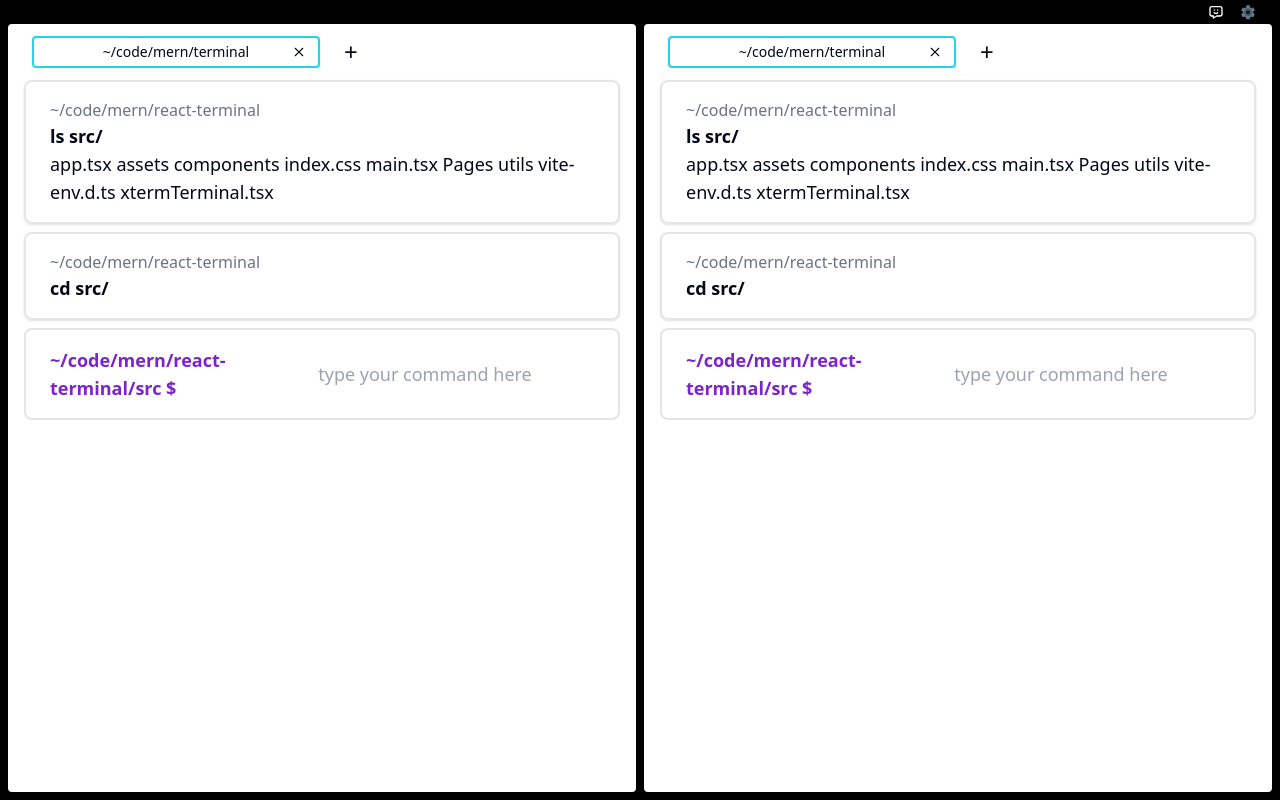
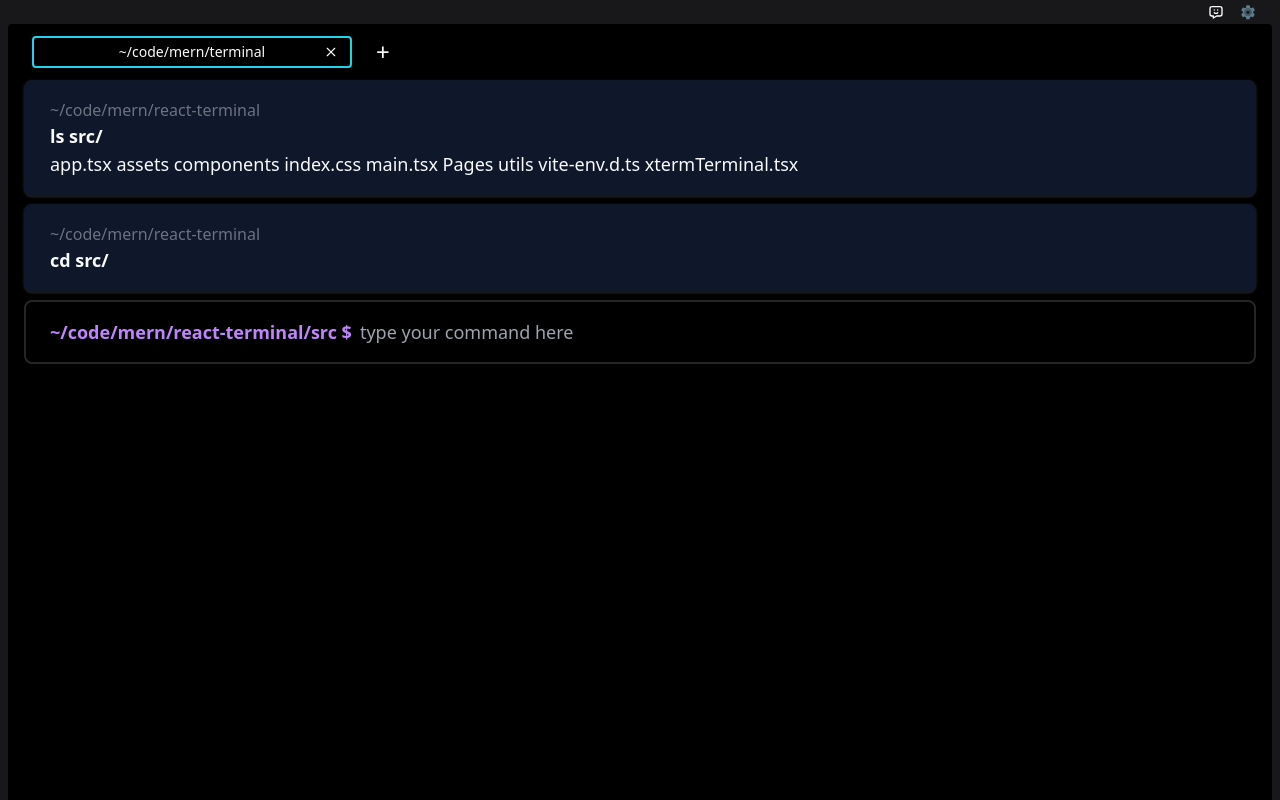
Before and after one commit to ParthKapoor-dev/react-terminal, a React (Vite) app: page / in a window 1280 px wide. Built offline with nearby package versions, Linux system fonts and the light colour scheme.

Commit message:
Phase-1 <NearCompleted>

```diff
--- a/src/DummyData/initialApp.tsx
+++ b/src/DummyData/initialApp.tsx
@@ -41,32 +41,32 @@ export const initialApp: Section[] = [
                     // }
                 ]
             },
-            {
-                type: "editor",
-                metadata: {
-                    id: 1002,
-                },
-                data: [
-                    {
-                        tabId: 1,
-                        name: "~/code/mern/terminal",
-                        type : "terminal",
-                        blocks: [
-                            {
-                                id: 1,
-                                location: "~/code/mern/react-terminal",
-                                input: "ls src/",
-                                output: "app.tsx   assets   components   index.css   main.tsx   Pages   utils   vite-env.d.ts   xtermTerminal.tsx",
-                            },
-                            {
-                                id: 2,
-                                location: "~/code/mern/react-terminal",
-                                input: "cd src/",
-                            },
-                        ]
-                    }
-                ]
-            },
+            // {
+            //     type: "editor",
+            //     metadata: {
+            //         id: 1002,
+            //     },
+            //     data: [
+            //         {
+            //             tabId: 1,
+            //             name: "~/code/mern/terminal",
+            //             type : "terminal",
+            //             blocks: [
+            //                 {
+            //                     id: 1,
+            //                     location: "~/code/mern/react-terminal",
+            //                     input: "ls src/",
+            //                     output: "app.tsx   assets   components   index.css   main.tsx   Pages   utils   vite-env.d.ts   xtermTerminal.tsx",
+            //                 },
+            //                 {
+            //                     id: 2,
+            //                     location: "~/code/mern/react-terminal",
+            //                     input: "cd src/",
+            //                 },
+            //             ]
+            //         }
+            //     ]
+            // },
         ]
     }
 ]
--- a/src/Pages/ChatBotPage.tsx
+++ b/src/Pages/ChatBotPage.tsx
@@ -1,14 +1,28 @@
+import { useState } from "react";
 import ChatBlock from "../components/chatBot/chatBlock";
 import ChatInput from "../components/chatBot/chatInput";
+import { updateType } from "../types/app";
 import { BlockProps, TabProps } from "../types/Tabs";
+import Splits from "../components/Split";
 
 interface ChatBotScreenProps extends TabProps {
     addChats: (newChats: BlockProps) => void
+    addChild: (Tab: TabProps, type: updateType) => void
 }
-export default function ChatbotPage({  blocks , addChats }: ChatBotScreenProps) {
+export default function ChatbotPage({ blocks, addChats, addChild }: ChatBotScreenProps) {
+
+    const [dragover, setDragover] = useState<boolean>(false);
+
+    function handleDragOver() {
+        setDragover(true);
+    }
+
+    function handleDragLeave() {
+        setDragover(false);
+    }
 
     return (
-        <div className="h-[96vh] w-full overflow-hidden">
+        <div className="h-[96vh] w-full overflow-hidden relative" onDragOver={handleDragOver} onDragLeave={handleDragLeave}>
             <div className="flex flex-col bg-white dark:bg-black h-full rounded py-2 px-4 overflow-scroll">
 
                 <div className="text-2xl font-semibold mb-2">
@@ -23,6 +37,8 @@ export default function ChatbotPage({  blocks , addChats }: ChatBotScreenProps)
 
                 <ChatInput addChats={addChats} />
             </div>
+            <Splits dragover={dragover} setDragover={setDragover} addChild={addChild} />
+
         </div>
     )
 }
--- a/src/Pages/EditorScreen.tsx
+++ b/src/Pages/EditorScreen.tsx
@@ -3,20 +3,21 @@ import { BlockProps, TabProps } from "../types/Tabs";
 import TerminalPage from "./TerminalPage";
 import ChatbotPage from "./ChatBotPage";
 import TabBar from "../components/TabBar";
-import { addBlock, addTabs, checkTabTime, deleteTab, onDragOver, onDrop } from "../actions/editorPageActions";
 import { cn } from "../utils/cn";
+import { addBlock, addChild, addTabs, checkTabTime, deleteChild, deleteTab, onDragOver, onDrop } from "../actions/editorPageActions";
+import { Section, updateType } from "../types/app";
 
 interface EditorScreenProps {
     Tabs: TabProps[],
     setTabs: React.Dispatch<any>
+    setChildren(update: updateType, child?: Section): void
 }
 
-export default function EditorScreen({ Tabs, setTabs }: EditorScreenProps) {
+export default function EditorScreen({ Tabs, setTabs, setChildren }: EditorScreenProps) {
     const [currentTab, setCurrentTab] = useState<TabProps>(Tabs[0]);
     const [dragover, setDragover] = useState<Boolean>(false);
 
     useEffect(() => {
-
         const lastTab = Tabs[Tabs.length - 1];
         if (checkTabTime(lastTab) < 1000)
             setCurrentTab(lastTab);
@@ -24,43 +25,52 @@ export default function EditorScreen({ Tabs, setTabs }: EditorScreenProps) {
             setCurrentTab(Tabs.find(tab => tab.tabId === currentTab.tabId) || Tabs[0]);
     }, [Tabs]);
 
-    const handleAddTabs = (newTab: TabProps) => addTabs(Tabs, setTabs, newTab);
-
-    const handleDelTab = (tabId: number) => deleteTab(tabId, Tabs, setTabs, setCurrentTab);
-
+    const handleAddTabs = (newTab: TabProps) =>
+        addTabs(Tabs, setTabs, newTab);
+    const handleDelTab = (tabId: number) =>
+        deleteTab(tabId, Tabs, setTabs, setCurrentTab, setChildren);
+    const handleDragLeave = () =>
+        setDragover(false);
     const handleAddBlock = (newBlock: BlockProps) =>
         addBlock(Tabs, currentTab, newBlock, setTabs)
-
     const handleDragOver = (event: React.DragEvent<HTMLDivElement>) =>
         onDragOver(event, setDragover);
-
     const handleDrop = (event: React.DragEvent<HTMLDivElement>) =>
         onDrop(event, handleAddTabs, setDragover);
-
-    const handleDragLeave = () => setDragover(false);
-
+    const handleAddChild = (Tab: TabProps, type: updateType) =>
+        addChild(Tab, setChildren, type);
+    const handleDelChild = () =>
+        deleteChild(setChildren);
 
     return (
-        <div className={"h-[96vh] w-full overflow-hidden relative"}
-            onDragOver={handleDragOver} onDrop={handleDrop} onDragLeave={handleDragLeave}>
-            <div className="flex flex-col bg-white dark:bg-black h-full p-2 overflow-scroll rounded">
+        <div className={"h-full w-full min-h-1/3 min-w-1/3 flex-grow basis-0 overflow-hidden relative"}>
+            <div className="flex flex-col bg-white dark:bg-black h-full w-full p-2 rounded">
                 <TabBar
                     addTabs={handleAddTabs}
                     Tabs={Tabs}
                     currentTab={currentTab}
                     setCurrentTab={setCurrentTab}
                     deleteTab={handleDelTab}
+                    onDragOver={handleDragOver}
+                    onDrop={handleDrop}
+                    onDragLeave={handleDragLeave}
+                    deleteChild={handleDelChild}
+
                 />
 
                 {currentTab.type == 'terminal' ? (
                     <TerminalPage
                         {...currentTab}
                         addBlock={handleAddBlock}
+                        addChild={handleAddChild}
+                        deleteTab={handleDelTab}
                     />
                 ) : (
                     <ChatbotPage
                         {...currentTab}
                         addChats={handleAddBlock}
+                        addChild={handleAddChild}
+
                     />
                 )}
             </div>
--- a/src/Pages/TerminalPage.tsx
+++ b/src/Pages/TerminalPage.tsx
@@ -1,26 +1,38 @@
+import { useState } from "react";
 import Block from "../components/Block";
+import Splits from "../components/Split";
 import Terminal from "../components/Terminal";
 import { BlockProps, TabProps } from "../types/Tabs";
+import { updateType } from "../types/app";
 
 
 interface TabPageProps extends TabProps {
-    addBlock: (newBlock: BlockProps) => void
+    addBlock: (newBlock: BlockProps) => void,
+    addChild: (Tab: TabProps, type: updateType) => void
+    deleteTab: (tabId: number) => void
 }
 
-export default function TerminalPage({ tabId, addBlock, blocks, type }: TabPageProps) {
+export default function TerminalPage({ tabId, addBlock, blocks, type, addChild, deleteTab }: TabPageProps) {
 
+    const [dragover, setDragover] = useState<boolean>(false);
+
+    function handleDragOver(event: React.DragEvent<HTMLDivElement>) {
+        setDragover(true);
+        event.preventDefault();
+    }
 
     if (type == 'chatbot')
         return null;
 
     return (
-        <div>
+        <div className="relative h-full overflow-hidden" onDragOver={handleDragOver} >
             <div>
                 {blocks.map(item => (
                     <Block key={item.id} {...item} />
                 ))}
             </div>
             <Terminal location={"~/code/mern/react-terminal/src"} addBlock={addBlock} tabId={tabId} />
+            <Splits dragover={dragover} setDragover={setDragover} addChild={addChild} />
         </div>
     );
 }
--- a/src/Providers/index.tsx
+++ b/src/Providers/index.tsx
@@ -4,7 +4,7 @@ import { ThemeProvider } from "./ThemeProvider";
 export default function Providers({ children }: { children: ReactNode }) {
     return (
 
-        <ThemeProvider defaultTheme="light" storageKey="vite-ui-theme">
+        <ThemeProvider defaultTheme="dark" storageKey="vite-ui-theme">
             {children}
         </ThemeProvider>
     )
--- a/src/actions/editorPageActions.tsx
+++ b/src/actions/editorPageActions.tsx
@@ -1,3 +1,4 @@
+import { Section, updateType } from "../types/app";
 import { BlockProps, TabProps } from "../types/Tabs";
 
 export function addBlock(
@@ -27,11 +28,12 @@ export function deleteTab(
     tabId: number,
     Tabs: TabProps[],
     setTabs: (tabs: TabProps[]) => void,
-    setCurrentTab: React.Dispatch<React.SetStateAction<TabProps>>
+    setCurrentTab: React.Dispatch<React.SetStateAction<TabProps>>,
+    setChildren: (update: updateType) => void
 ) {
 
     if (Tabs.length == 1)
-        return;
+        deleteChild(setChildren);
 
     const updatedTabs = Tabs.filter(tab => {
         if (tab.tabId === tabId) return false;
@@ -53,6 +55,7 @@ export function onDragOver(
     setDragover: React.Dispatch<React.SetStateAction<Boolean>>
 
 ) {
+    console.log(event);
     setDragover(true);
     event.preventDefault();
 }
@@ -66,3 +69,26 @@ export function onDrop(
     const newTab: TabProps = JSON.parse(event.dataTransfer.getData('text/plain'));
     handleAddTabs({ ...newTab, tabId: Date.now() });
 }
+
+
+export function addChild(
+    Tab: TabProps,
+    setChildren: (update: updateType, child: Section) => void,
+    type: updateType
+) {
+    const newChild: Section = {
+        type: 'editor',
+        metadata: {
+            id: Date.now()
+        },
+        data: [Tab]
+    };
+    setChildren(type, newChild);
+}
+
+
+export function deleteChild(
+    setChildren: (update: updateType) => void
+) {
+    setChildren('delete');
+}
--- a/src/components/Child/index.tsx
+++ b/src/components/Child/index.tsx
@@ -1,73 +1,139 @@
 import EditorScreen from "../../Pages/EditorScreen";
-import { AppState, Section } from "../../types/app";
+import { AppState, Section, updateType } from "../../types/app";
 import { TabProps } from "../../types/Tabs";
 import { cn } from "../../utils/cn";
 
 interface ChildProps {
-    state: Section
-    setApp: React.Dispatch<React.SetStateAction<AppState>>,
-    parentIds: number[]
+    state: Section;
+    setApp: React.Dispatch<React.SetStateAction<AppState>>;
+    parentIds: number[];
 }
+
 export default function Child({ state, setApp, parentIds }: ChildProps) {
 
-    function setSection(newData: TabProps[]) {
+    function setTabs(newData: TabProps[]) {
         setApp((prevApp) => {
             const updatedApp = JSON.parse(JSON.stringify(prevApp));
-            const section = findSection(updatedApp.windows, parentIds, state.metadata.id);
+            const section = findSection(updatedApp.windows, parentIds, state.metadata.id, 'editor');
 
-            if (section && section.type == 'editor') {
-                section.data = newData
-            };
+            if (section && section.type === 'editor') {
+                section.data = newData;
+            }
 
             return updatedApp;
         });
     }
 
-    if (state.type == 'editor')
+    function setChildren(update: updateType, child?: Section) {
+        setApp((prevApp) => {
+            const updatedApp = { ...prevApp };
+            const section = findSection(updatedApp.windows, parentIds, state.metadata.id, 'parent');
+
+            if (section && section.type === 'parent') {
+
+                let index = section.children.findIndex(c =>
+                    c.metadata.id === state.metadata.id
+                );
+                let split = 'ver';
+
+                if (update == 'delete' || !child) {
+                    section.children.splice(index, 1);
+                    if (!section.children.length || !section) {
+                        const newParentIds = [...parentIds];
+                        newParentIds.pop();
+                        console.log(newParentIds);
+                        const parentSection = findSection(updatedApp.windows, newParentIds, state.metadata.id, 'parent');
+                        console.log(parentSection);
+                        if(parentSection && parentSection.type == 'parent'){
+                            const childIndex = parentSection.children.findIndex( c =>
+                                c.metadata.id == section.metadata.id
+                            );
+                            console.log(childIndex);
+                            parentSection.children.splice(childIndex , 1);
+                            // console.log(updatedApp)
+                        }
+                    }
+                    return updatedApp;
+                }
+
+                const newParent: Section = {
+                    type: 'parent',
+                    metadata: {
+                        id: Date.now(),
+                        split: 'ver',
+                    },
+                    children: update == 'addBottom' ? [state, child] : [child, state]
+                };
+
+
+                if (update === 'addTop' || update === 'addBottom' && child) {
+                    split = 'hor'
+                } else if (update === 'addLeft' || update === 'addRight') {
+                    index = update === 'addLeft' ? index : index + 1;
+                    newParent.metadata.split = 'hor';
+                }
+
+                if (section.metadata.split == split) {
+                    if (section.children.length == 1) {
+                        section.children = newParent.children;
+                        section.metadata = newParent.metadata;
+                    } else
+                        section.children[index] = newParent;
+                } else {
+                    section.children.splice(index, 0, child);
+                }
+            }
+
+            return updatedApp;
+        });
+    }
+
+    if (state.type === 'editor') {
         return (
-            <EditorScreen Tabs={state.data} setTabs={setSection} />
-        )
-
-    else if (state.type == 'parent') {
+            <EditorScreen Tabs={state.data} setTabs={setTabs} setChildren={setChildren} />
+        );
+    } else if (state.type === 'parent') {
         const newParentIds = [...parentIds, state.metadata.id];
         return (
-            <div className={cn("flex gap-2", state.metadata.split == "ver" && "flex-col")}>
-                {state.children.map(child => (
-                    <Child state={child} setApp={setApp} parentIds={newParentIds} key={child.metadata.id} />
+            <div className={cn("flex flex-wrap basis-0 flex-grow h-full w-full gap-2 ", state.metadata.split === "ver" ? "flex-col" : "flex-row")}>
+                {state.children.map((child) => (
+                    // <div key={child.metadata.id} className=" flex grow flex-basis-0">
+                        <Child state={child} setApp={setApp} parentIds={newParentIds} />
+                    // </div>
                 ))}
             </div>
-        )
+        );
+    } else {
+        return null;
     }
-    else
-        return null;
 }
 
-
-export function findSection(windows: Section[], parentIds: number[], childId: number): Section | null {
-
+export function findSection(windows: Section[], parentIds: number[], childId: number, type: 'parent' | 'editor'): Section | null {
     let currentSection: Section | null = null;
 
     for (const window of windows) {
-        currentSection = findSectionInChildren(window, parentIds, childId, 0);
+        currentSection = findSectionInChildren(window, parentIds, childId, 0, type);
         if (currentSection) break;
     }
 
     return currentSection;
 }
 
-function findSectionInChildren(node: Section, parentIds: number[], childId: number, level: number): Section | null {
-
-    if (node.type == 'editor' && node.metadata.id == childId)
+function findSectionInChildren(node: Section, parentIds: number[], childId: number, level: number, type: 'parent' | 'editor'): Section | null {
+    if (type === 'parent' && node.type === 'parent' && node.metadata.id === parentIds[parentIds.length - 1])
         return node;
 
-    if (node.type == 'parent' && node.metadata.id == parentIds[level]) {
+    if (type === 'editor' && node.type === 'editor' && node.metadata.id === childId)
+        return node;
+
+    if (node.type === 'parent' && node.metadata.id === parentIds[level]) {
         for (const child of node.children) {
-            const foundSection = findSectionInChildren(child, parentIds, childId, ++level);
+            const foundSection = findSectionInChildren(child, parentIds, childId, level + 1, type);
             if (foundSection) {
-                return foundSection
+                return foundSection;
             }
         }
-    };
+    }
 
     return null;
 }
--- /dev/null
+++ b/src/components/Split/index.tsx
@@ -0,0 +1,71 @@
+import React, { useState } from "react";
+import { cn } from "../../utils/cn";
+import { TabProps } from "../../types/Tabs";
+import { updateType } from "../../types/app";
+
+type positions = 'top' | 'bot' | 'left' | 'right';
+
+interface SplitProps {
+    dragover: boolean,
+    setDragover: React.Dispatch<React.SetStateAction<boolean>>
+    addChild: (Tab: TabProps, type: updateType) => void
+
+}
+export default function Splits({ dragover, addChild , setDragover}: SplitProps) {
+
+    const [position, setPosition] = useState<positions | null>(null);
+
+    function handleDragOver(event: React.DragEvent<HTMLDivElement>, pos: positions) {
+
+        if(pos == position && dragover) return;
+
+        setDragover(true);
+        setPosition(pos);
+        console.log(pos);
+        event.preventDefault();
+    }
+
+    function handleDragLeave(event: React.DragEvent<HTMLDivElement>) {
+        setDragover(false);
+        setPosition(null);
+        event.preventDefault();
+
+    }
+
+    function handleDrop(event: React.DragEvent<HTMLDivElement>, type: updateType) {
+        setDragover(false);
+        setPosition(null);
+        const tab = JSON.parse(event.dataTransfer.getData('text/plain'));
+        addChild(tab, type);
+    }
+
+    return (
+        <>
+            <div className={cn("absolute z-40 inset-0 h-full w-full rounded hidden grid-rows-[1fr_1fr] grid-cols-[1fr_1fr] rotate-45 scale-150 ", dragover && "grid")}>
+                <div className="" onDragOver={(e) => handleDragOver(e, 'top')} onDragLeave={handleDragLeave} onDrop={(e) => handleDrop(e, 'addTop')} />
+                <div className="" onDragOver={(e) => handleDragOver(e, 'right')} onDragLeave={handleDragLeave} onDrop={(e) => handleDrop(e, 'addRight')} />
+                <div className="" onDragOver={(e) => handleDragOver(e, 'left')} onDragLeave={handleDragLeave} onDrop={(e) => handleDrop(e, 'addLeft')} />
+                <div className="" onDragOver={(e) => handleDragOver(e, 'bot')} onDragLeave={handleDragLeave} onDrop={(e) => handleDrop(e, 'addBottom')} />
+            </div>
+            <div className={cn("absolute left-0 bottom-1/2 h-full w-full bg-white opacity-30 hidden z-20 rounded",
+                position == 'top' && "flex")}
+            />
+            <div className={cn("absolute left-1/2 top-0 h-full w-full bg-white opacity-30 hidden z-10 rounded",
+                position == 'right' && "flex")}
+            />
+            <div className={cn("absolute right-1/2 top-0 h-full w-full bg-white opacity-30 hidden z-10 rounded",
+                position == 'left' && "flex")}
+            />
+            <div className={cn("absolute top-1/2 left-0 h-full w-full bg-white opacity-30 hidden z-10 rounded",
+                position == 'bot' && "flex")}
+            />
+
+        </>
+
+    );
+}
+
+// bg-red-500
+// bg-green-500
+// bg-blue-500
+// bg-yellow-500
--- a/src/components/TabBar/index.tsx
+++ b/src/components/TabBar/index.tsx
@@ -6,10 +6,14 @@ interface TabBarProps {
     currentTab: TabProps;
     addTabs: (newTab: TabProps) => void,
     setCurrentTab: React.Dispatch<React.SetStateAction<TabProps>>;
-    deleteTab: (tabId: number) => void
+    deleteTab: (tabId: number) => void,
+    deleteChild: () => void
+    onDragOver: (event: React.DragEvent<HTMLDivElement>) => void
+    onDrop: (event: React.DragEvent<HTMLDivElement>) => void
+    onDragLeave: () => void
 }
 
-export default function TabBar({ Tabs, addTabs, setCurrentTab, currentTab, deleteTab }: TabBarProps) {
+export default function TabBar({ Tabs, addTabs, setCurrentTab, currentTab, deleteTab, onDragOver, onDragLeave, onDrop }: TabBarProps) {
 
     function handleAddTab() {
         const newTab: TabProps = {
@@ -23,8 +27,12 @@ export default function TabBar({ Tabs, addTabs, setCurrentTab, currentTab, delet
     }
 
     return (
-        <div className=" px-4 py-1 flex items-center justify-between">
-            <div className="flex gap-2 items-center overflow-scroll">
+        <div className="px-4 py-1 flex items-center justify-between"
+        onDragOver={onDragOver}
+        onDrop={onDrop}
+        onDragLeave={onDragLeave}
+        >
+            <div className="flex gap-2 items-center overflow-hidden">
                 {Tabs.map((item) => (
                     <Tab
                         key={item.tabId}
--- a/src/components/TabBar/tab.tsx
+++ b/src/components/TabBar/tab.tsx
@@ -24,12 +24,12 @@ export default function Tab({ tab, currentTab, setCurrentTab, deleteTab }: Heade
     }
 
     function handleDragEnd(event: React.DragEvent<HTMLDivElement>) {
-        if(event.dataTransfer.dropEffect === 'move')
+        if(event.dataTransfer.dropEffect == 'move' || event.dataTransfer.dropEffect == 'copy' )
             handleDel();
     }
 
     return (
-        <div className={cn(" relative text-sm w-[18rem] h-8 border-2 border-neutral-300 flex justify-center items-center gap-4 py-1 rounded hover:bg-sky-100 duration-300 cursor-pointer dark:hover:bg-cyan-900 dark:border-neutral-800 overflow-hidden",
+        <div className={cn(" min-w-28 w-[20rem] relative text-sm h-8 border-2 border-neutral-300 flex justify-center items-center gap-4 py-1 rounded hover:bg-sky-100 duration-300 cursor-pointer dark:hover:bg-cyan-900 dark:border-neutral-800 overflow-hidden",
             currentTab.tabId == tab.tabId ? "border-cyan-400 dark:border-cyan-400 " : "dark:hover:border-cyan-900"
         )} onClick={handleClick} draggable={true} onDragStart={handleDragStart} onDragEnd={handleDragEnd} >
 
--- a/src/types/app.tsx
+++ b/src/types/app.tsx
@@ -4,8 +4,9 @@ export interface AppState {
     windows: Section[]
 }
 
-export type Section = EditorSection | ParentSection
+export type Section = EditorSection | ParentSection;
 
+export type updateType = 'addTop' | 'addLeft' | 'addRight' | 'addBottom' | 'delete';
 
 export interface ParentSection {
     type: "parent",
```
Also changed, not shown: src/app.tsx (+19 -1 lines).
